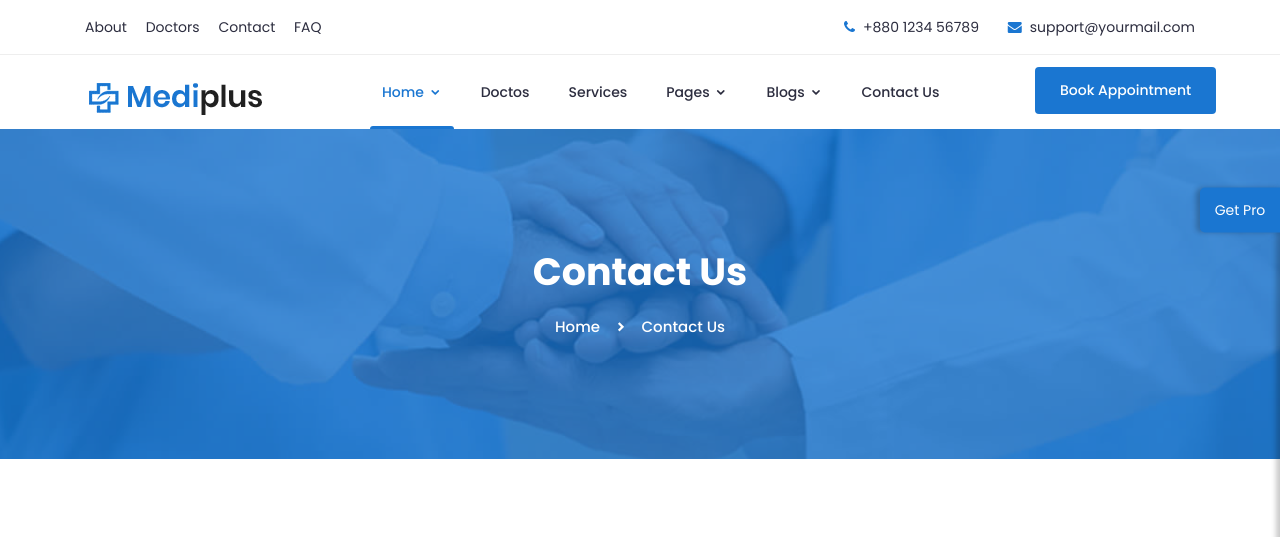
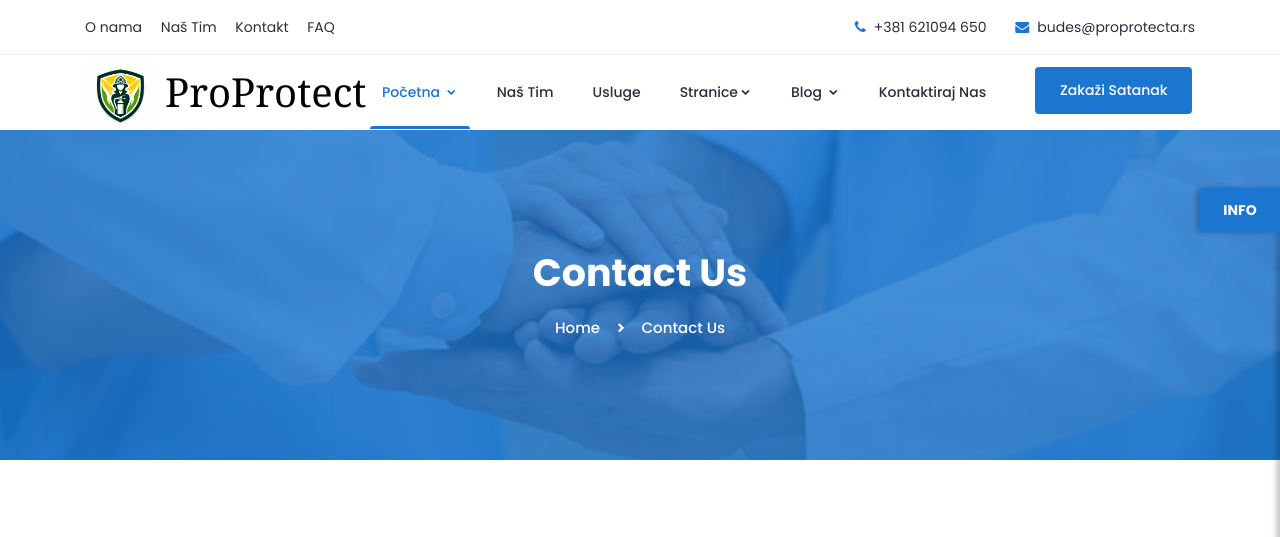
Before and after one commit to kolevmvk/proprotecta, a plain HTML site: page contact.html in a window 1280 px wide. Shown: the top 537 px of the page. Drawn offline with Linux system fonts and the light colour scheme; some packages are replaced by stand-ins of ours; a script that the page names is missing.

Commit message:
promena header arije

```diff
--- a/contact.html
+++ b/contact.html
@@ -10,7 +10,7 @@
 		<meta name="viewport" content="width=device-width, initial-scale=1, shrink-to-fit=no">
 
 		<!-- Title -->
-        <title>Mediplus - Free Medical and Doctor Directory HTML Template.</title>
+		<title>ProProtect.rs</title>
 
 		<!-- Favicon -->
         <link rel="icon" href="img/favicon.png">
@@ -63,7 +63,7 @@
 
 		<!-- Get Pro Button -->
 		<ul class="pro-features">
-			<a class="get-pro" href="#">Get Pro</a>
+			<a class="get-pro" href="#"><b>INFO</b></a>
 			<li class="big-title">Pro Version Available on Themeforest</li>
 			<li class="title">Pro Version Features</li>
 			<li>2+ premade home pages</li>
@@ -72,7 +72,7 @@
 			<li>Sticky Header / Sticky Filters</li>
 			<li>Working Contact Form With Google Map</li>
 			<div class="button">
-				<a href="http://preview.themeforest.net/item/mediplus-medical-and-doctor-html-template/full_screen_preview/26665910?_ga=2.145092285.888558928.1591971968-344530658.1588061879" target="_blank" class="btn">Pro Version Demo</a>
+				<a href=# target="_blank" class="btn">Pro Version Demo</a>
 				<a href="https://themeforest.net/item/mediplus-medical-and-doctor-html-template/26665910" target="_blank" class="btn">Buy Pro Version</a>
 			</div>
 		</ul>
@@ -86,9 +86,9 @@
 						<div class="col-lg-6 col-md-5 col-12">
 							<!-- Contact -->
 							<ul class="top-link">
-								<li><a href="#">About</a></li>
-								<li><a href="#">Doctors</a></li>
-								<li><a href="#">Contact</a></li>
+								<li><a href="#">O nama</a></li>
+								<li><a href="#">Naš Tim</a></li>
+								<li><a href="#">Kontakt</a></li>
 								<li><a href="#">FAQ</a></li>
 							</ul>
 							<!-- End Contact -->
@@ -96,8 +96,8 @@
 						<div class="col-lg-6 col-md-7 col-12">
 							<!-- Top Contact -->
 							<ul class="top-contact">
-								<li><i class="fa fa-phone"></i>+880 1234 56789</li>
-								<li><i class="fa fa-envelope"></i><a href="mailto:support@yourmail.com">support@yourmail.com</a></li>
+								<li><i class="fa fa-phone"></i>+381 621094 650</li>
+								<li><i class="fa fa-envelope"></i><a href="mailto:budes@proprotecta.rs">budes@proprotecta.rs</a></li>
 							</ul>
 							<!-- End Top Contact -->
 						</div>
@@ -113,7 +113,9 @@
 							<div class="col-lg-3 col-md-3 col-12">
 								<!-- Start Logo -->
 								<div class="logo">
-									<a href="index.html"><img src="img/logo.png" alt="#"></a>
+									<img src="img/1709906519493.jpeg" id="logo" alt="">
+									<!--<a href="index.html"><img src="img/ProProtect_Logo.png" alt="#"></a>-->
+									<a href="http://">ProProtect</a>
 								</div>
 								<!-- End Logo -->
 								<!-- Mobile Nav -->
@@ -125,24 +127,24 @@
 								<div class="main-menu">
 									<nav class="navigation">
 										<ul class="nav menu">
-											<li class="active"><a href="#">Home <i class="icofont-rounded-down"></i></a>
+											<li class="active"><a href="#">Početna <i class="icofont-rounded-down"></i></a>
 												<ul class="dropdown">
-													<li><a href="index.html">Home Page 1</a></li>
+													<li><a href="index.html">Neka strana</a></li>
 												</ul>
 											</li>
-											<li><a href="#">Doctos </a></li>
-											<li><a href="#">Services </a></li>
-											<li><a href="#">Pages <i class="icofont-rounded-down"></i></a>
+											<li><a href="#">Naš Tim</a></li>
+											<li><a href="#">Usluge </a></li>
+											<li><a href="#">Stranice<i class="icofont-rounded-down"></i></a>
 												<ul class="dropdown">
 													<li><a href="404.html">404 Error</a></li>
 												</ul>
 											</li>
-											<li><a href="#">Blogs <i class="icofont-rounded-down"></i></a>
+											<li><a href="#">Blog <i class="icofont-rounded-down"></i></a>
 												<ul class="dropdown">
-													<li><a href="blog-single.html">Blog Details</a></li>
+													<li><a href="blog-single.html">Blog</a></li>
 												</ul>
 											</li>
-											<li><a href="contact.html">Contact Us</a></li>
+											<li><a href="contact.html">Kontaktiraj Nas</a></li>
 										</ul>
 									</nav>
 								</div>
@@ -150,7 +152,7 @@
 							</div>
 							<div class="col-lg-2 col-12">
 								<div class="get-quote">
-									<a href="appointment.html" class="btn">Book Appointment</a>
+									<a href="appointment.html" class="btn">Zakaži Satanak</a>
 								</div>
 							</div>
 						</div>
```
